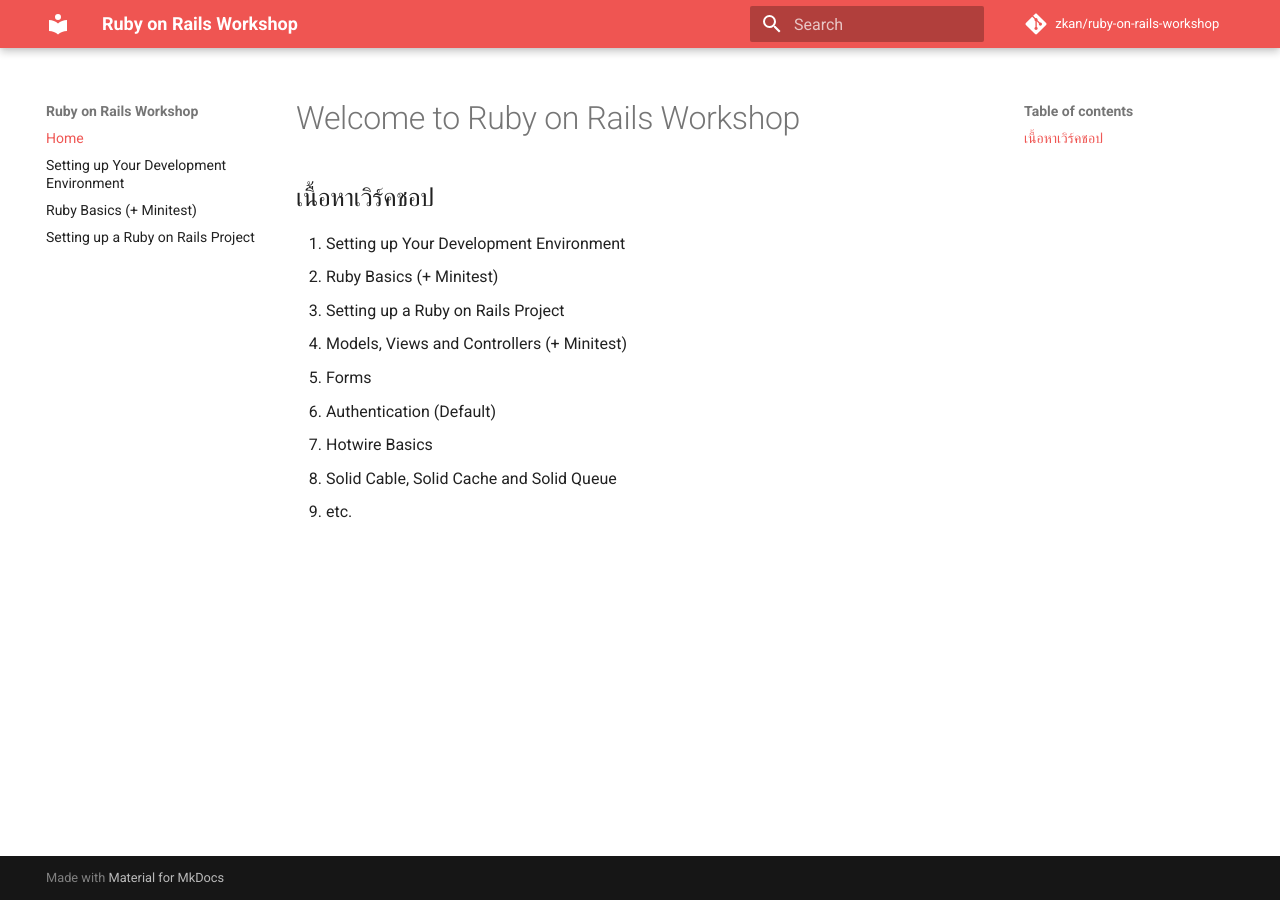
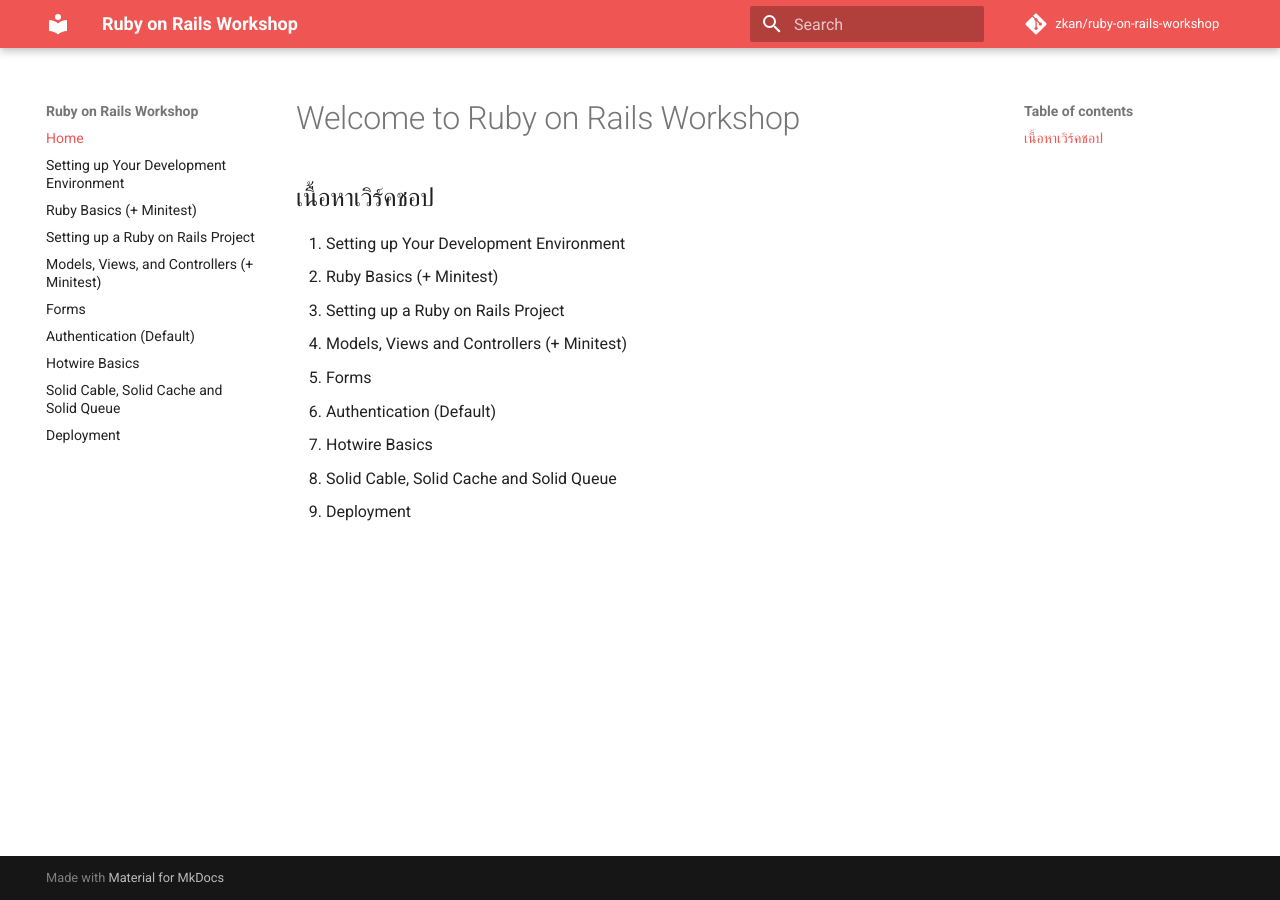
Before and after one commit to zkan/rails-unpacked-and-demystified-workshop, an MkDocs documentation site: the page built from docs/index.md, in a window 1280 px wide. Built offline with MkDocs 1.6.1 and Material for MkDocs 9.7.7, drawn with Linux system fonts in a browser that asks for light colours; comment, search, counter and statistics services are not loaded.

Commit message:
Add all sections

```diff
--- a/docs/index.md
+++ b/docs/index.md
@@ -10,4 +10,4 @@
 1. Authentication (Default)
 1. Hotwire Basics
 1. Solid Cable, Solid Cache and Solid Queue
-1. etc.
+1. Deployment
--- a/mkdocs.yml
+++ b/mkdocs.yml
@@ -35,3 +35,9 @@
   - Setting up Your Development Environment: setting-up-your-development-environment.md
   - Ruby Basics (+ Minitest): ruby-basics.md
   - Setting up a Ruby on Rails Project: setting-up-a-ruby-on-rails-project.md
+  - Models, Views, and Controllers (+ Minitest): models-views-and-controllers.md
+  - Forms: forms.md
+  - Authentication (Default): authentication.md
+  - Hotwire Basics: hotwire.md
+  - Solid Cable, Solid Cache and Solid Queue: solid-cable-solid-cache-and-solid-queue.md
+  - Deployment: deployment.md
```
Also changed, not shown: docs/authentication.md (added, +1 -0 lines), docs/deployment.md (added, +1 -0 lines), docs/forms.md (added, +1 -0 lines), docs/hotwire.md (added, +1 -0 lines), docs/models-views-and-controllers.md (added, +1 -0 lines), docs/solid-cable-solid-cache-and-solid-queue.md (added, +1 -0 lines).
